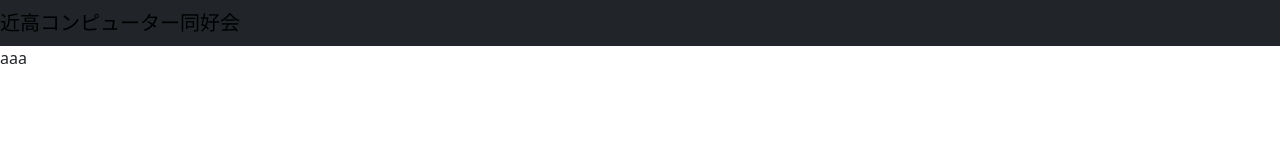
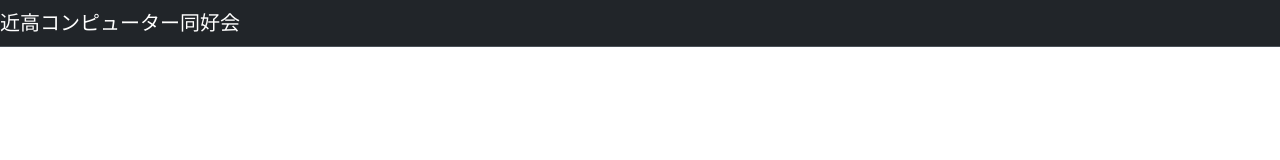
Before and after one commit to SakuraiMinato/khsccKinkoFES, a plain HTML site: page index.html in a window 1280 px wide. Drawn offline with nearby package versions, Linux system fonts and the light colour scheme.

Commit message:
Update index.html

```diff
--- a/index.html
+++ b/index.html
@@ -8,12 +8,14 @@
 
 </div>
 <body>
-  <nav class="navbar navbar-expand-lg bg-dark">
+  <nav class="navbar bg-dark border-bottom border-bottom-dark" data-bs-theme="dark">
     <div class₌"container">
         <a class="navbar-brand" href="#">近高コンピューター同好会</a>
     </div>
   </nav>
-  aaa
 
+  <div class₌"container">
+
+  </div>
 </body>
 </html>
```
